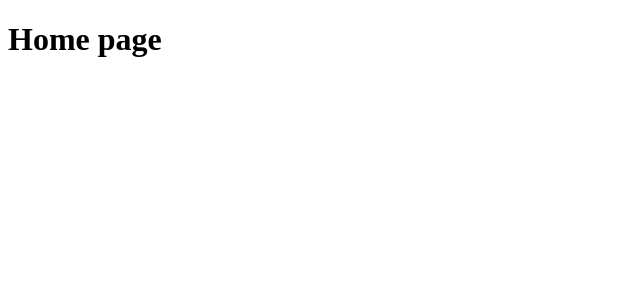
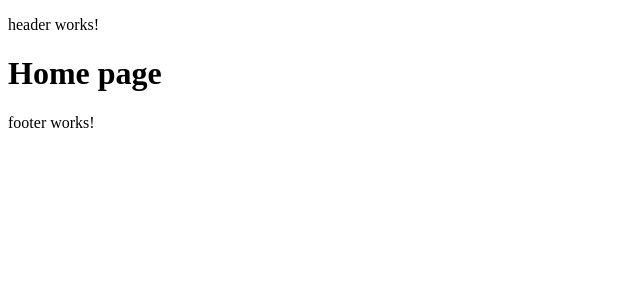
Before and after one commit to NinaNikolova/app, an Angular app: page / in a window 1280 px wide. Shown: the top 300 px of the page, without its empty margins (0-640 px from the left). Built offline with nearby package versions, Linux system fonts and the light colour scheme.

Commit message:
add to home page header and footer components

```diff
--- a/src/app/app.component.html
+++ b/src/app/app.component.html
@@ -1 +1,4 @@
+<app-header />
 <h1>Home page</h1>
+
+<app-footer />
--- a/src/app/core/core.module.ts
+++ b/src/app/core/core.module.ts
@@ -12,6 +12,11 @@ import { FooterComponent } from './footer/footer.component';
   ],
   imports: [
     CommonModule
+  ],
+  // Note: tells wich components to be exported from this module
+  exports: [
+    HeaderComponent,
+    FooterComponent
   ]
 })
 export class CoreModule { }
```
